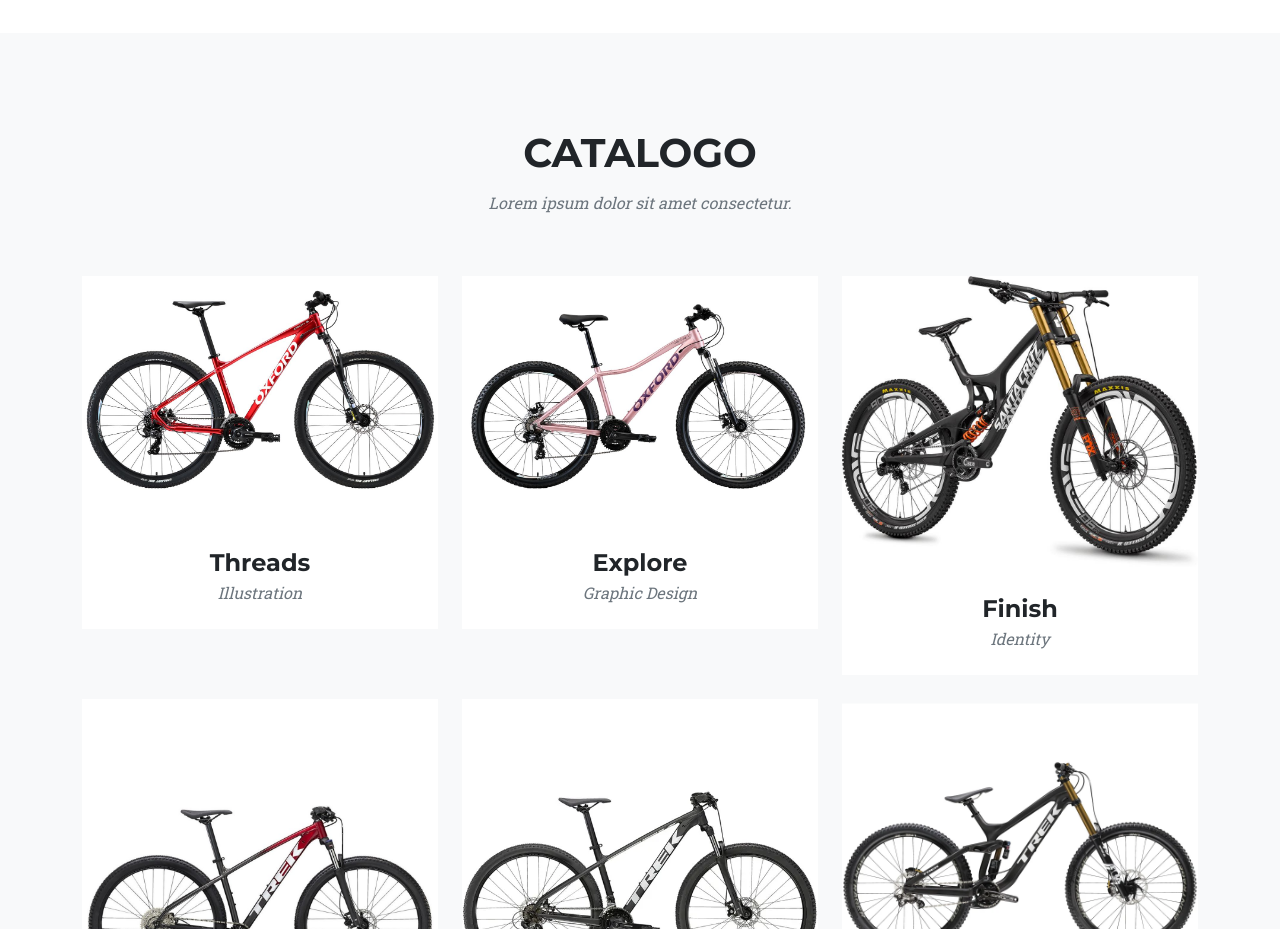
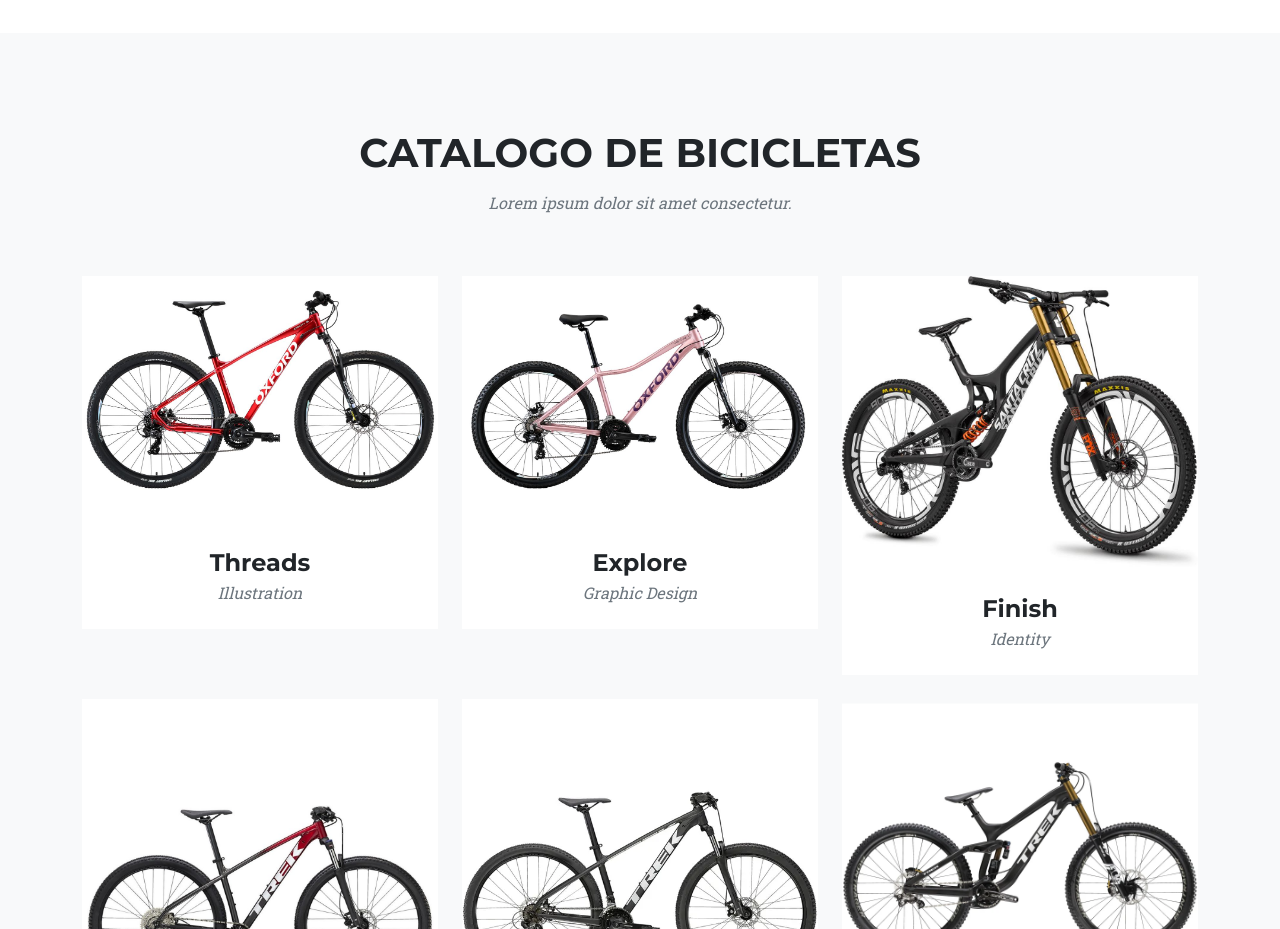
Before and after one commit to crsalasm/Prueba1IngDev_EduCortes-CrisSalas, a website: page masterbikes-main/index.html in a window 1280 px wide. Shown: the part 1440-2369 px from the top of the page. Drawn offline with nearby package versions, Linux system fonts and the light colour scheme.

Commit message:
feat: agregamos catalogo de productos

```diff
--- a/masterbikes-main/index.html
+++ b/masterbikes-main/index.html
@@ -83,7 +83,7 @@
         <section class="page-section bg-light" id="portfolio">
             <div class="container">
                 <div class="text-center">
-                    <h2 class="section-heading text-uppercase">Catalogo</h2>
+                    <h2 class="section-heading text-uppercase">Catalogo de bicicletas</h2>
                     <h3 class="section-subheading text-muted">Lorem ipsum dolor sit amet consectetur.</h3>
                 </div>
                 <div class="row">
```
